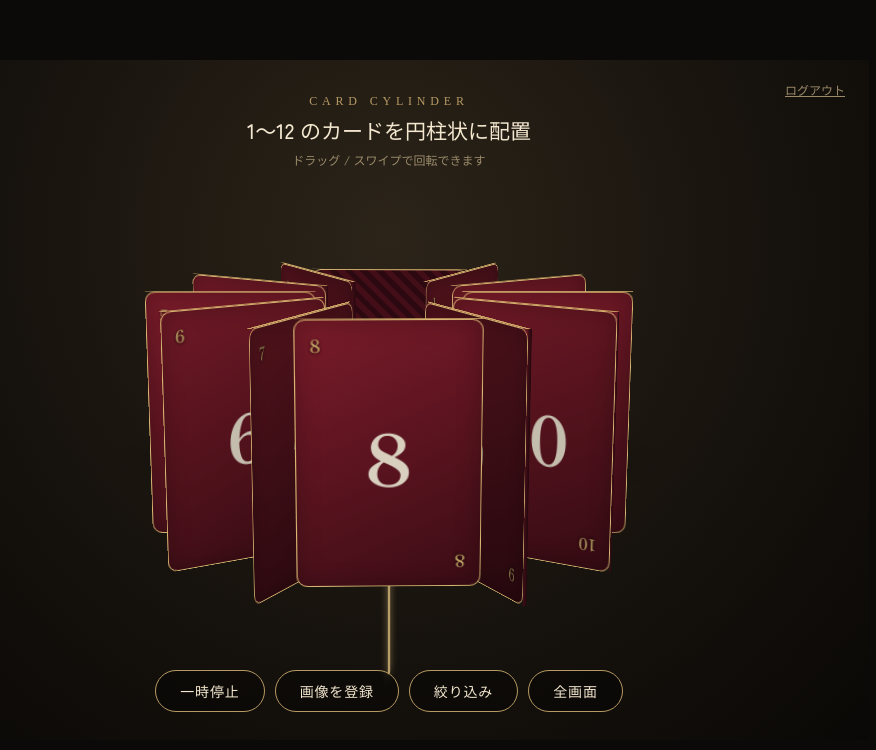
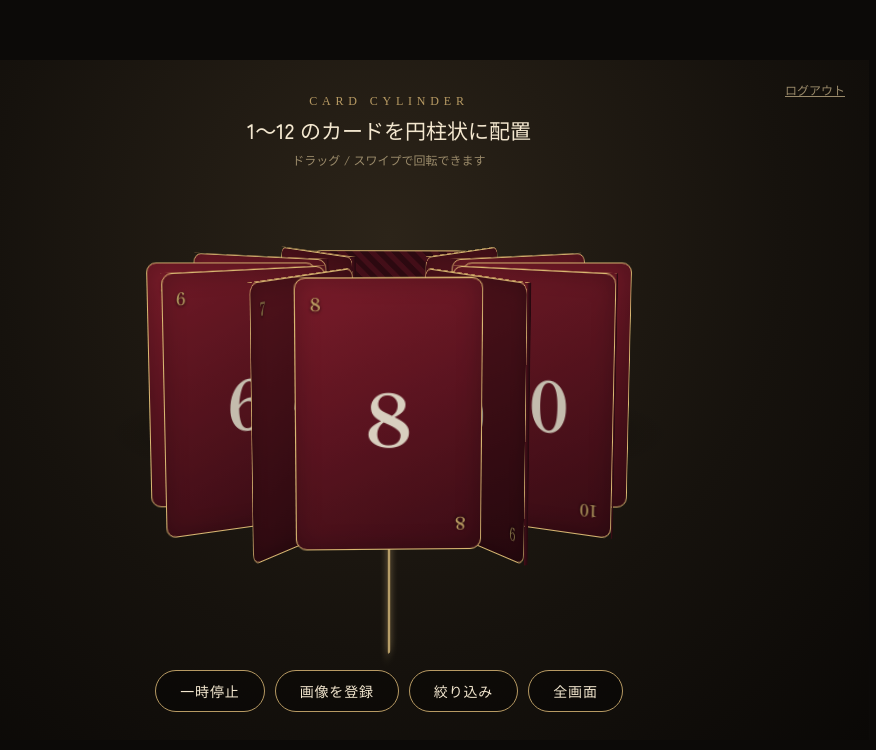
Before and after one commit to PSS-Grp/pss-imageshare, a website: page card-cylinder-app/public/index.html in a window 1280 px wide. Shown: the whole page, without its empty margins (251-1127 px from the left). Drawn offline with Linux system fonts and the light colour scheme; no server answers.

Commit message:
カードの位置を少し上げ、円柱の傾きを12°から8°に緩める
Co-Authored-By: Claude Opus 5.5 (1M context) <noreply@anthropic.com>

```diff
--- a/card-cylinder-app/public/app.js
+++ b/card-cylinder-app/public/app.js
@@ -5,7 +5,7 @@
   var ACCENT = '#8a1f2f';
   var ACCENT_DEEP = '#430e18';
   var GOLD = '#d9b872';
-  var TILT_X = 12;
+  var TILT_X = 8;
   var SPEED = 7; // deg/秒
   var CARD_COUNT = 12;
   var DEFAULT_HEADLINE = '1〜12 のカードを円柱状に配置';
--- a/card-cylinder-app/public/index.html
+++ b/card-cylinder-app/public/index.html
@@ -20,10 +20,10 @@
   .cc-eyebrow{font-size:12px;letter-spacing:0.4em;color:#b79a63;text-transform:uppercase;}
   .cc-headline{font-size:21px;margin-top:6px;color:#f3e7cf;font-weight:500;}
   .cc-hint{font-size:12px;margin-top:6px;color:#9a8a6a;}
-  .cc-shadow{position:absolute;left:50%;top:59%;width:560px;height:110px;transform:translate(-50%,-50%);
+  .cc-shadow{position:absolute;left:50%;top:55%;width:560px;height:110px;transform:translate(-50%,-50%);
     background:radial-gradient(ellipse at center, rgba(0,0,0,0.55) 0%, rgba(0,0,0,0) 72%);}
-  .cc-persp{position:absolute;inset:0;perspective:1500px;perspective-origin:50% 46%;}
-  .cc-scene{position:absolute;left:50%;top:52%;transform-style:preserve-3d;}
+  .cc-persp{position:absolute;inset:0;perspective:1500px;perspective-origin:50% 42%;}
+  .cc-scene{position:absolute;left:50%;top:48%;transform-style:preserve-3d;}
   .cc-axis{position:absolute;left:-3px;top:50%;width:6px;border-radius:3px;
     background:linear-gradient(90deg,#5c4a2a,#e6c988,#5c4a2a);box-shadow:0 0 14px rgba(230,201,136,0.55);}
   .cc-pivot{position:absolute;left:0;top:50%;width:0;height:0;transform-style:preserve-3d;}
```
